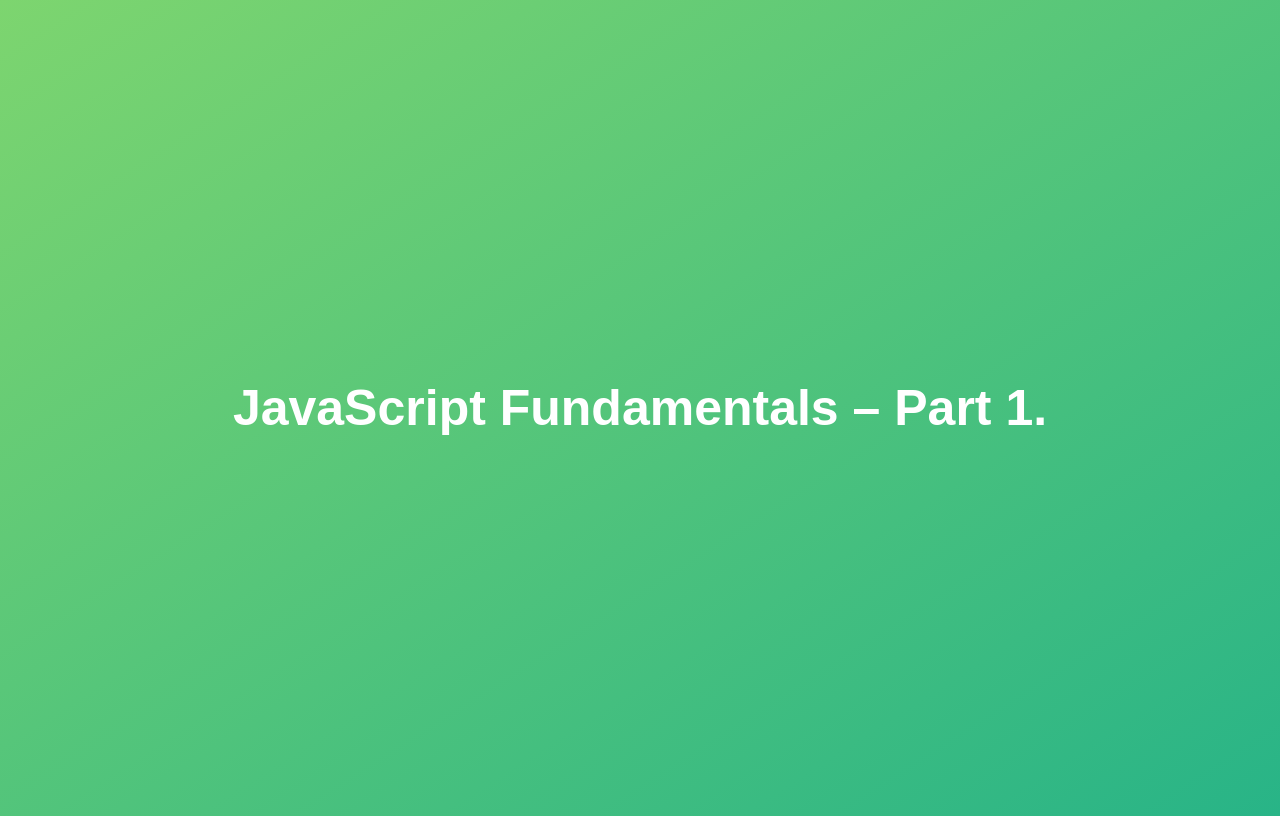
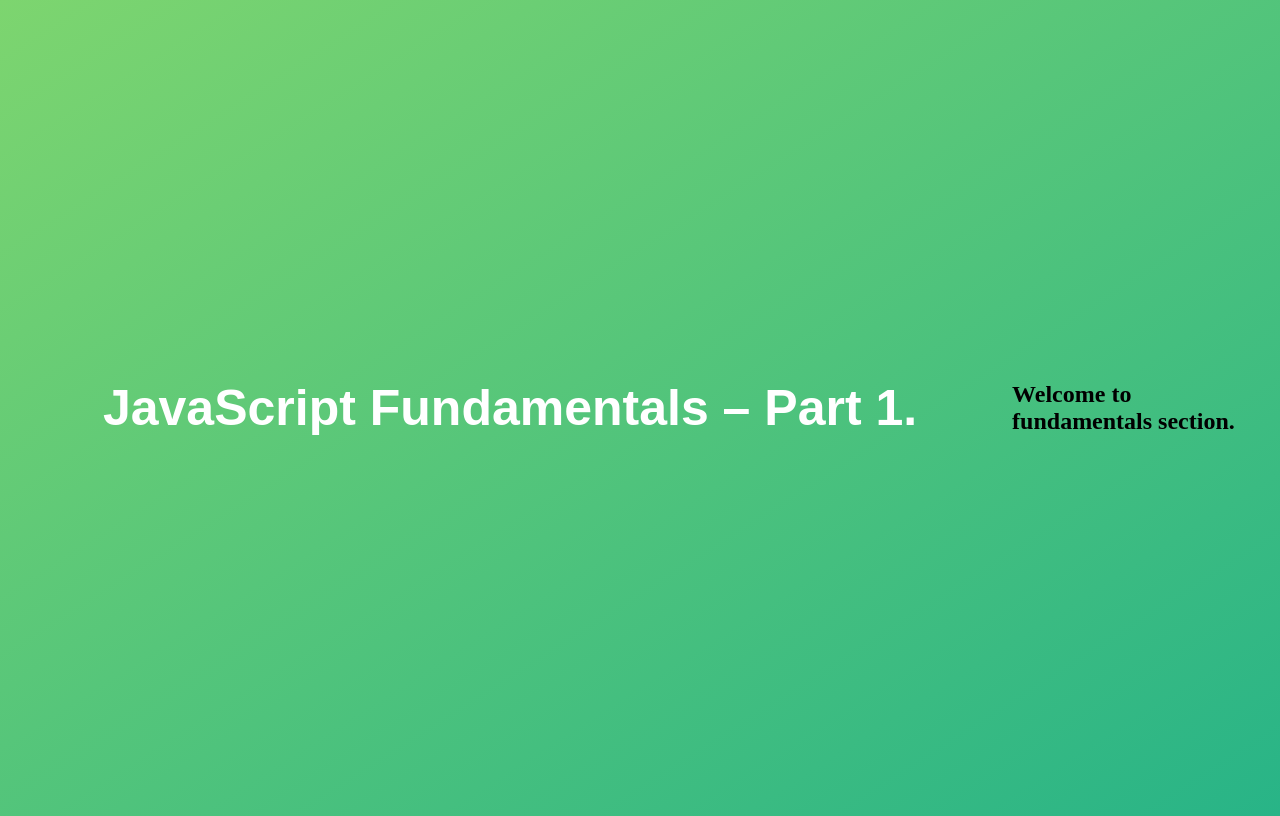
Before and after one commit to ankamma-thota/javascript-kickstart, a plain HTML site: page 01-Fundamentals-Part-1/starter/index.html in a window 1280 px wide. Drawn offline with Linux system fonts and the light colour scheme.

Commit message:
initial commit

```diff
--- a/01-Fundamentals-Part-1/starter/index.html
+++ b/01-Fundamentals-Part-1/starter/index.html
@@ -25,5 +25,6 @@
   </head>
   <body>
     <h1>JavaScript Fundamentals – Part 1.</h1>
+    <h2>Welcome to fundamentals section.</h2>
   </body>
 </html>
```
